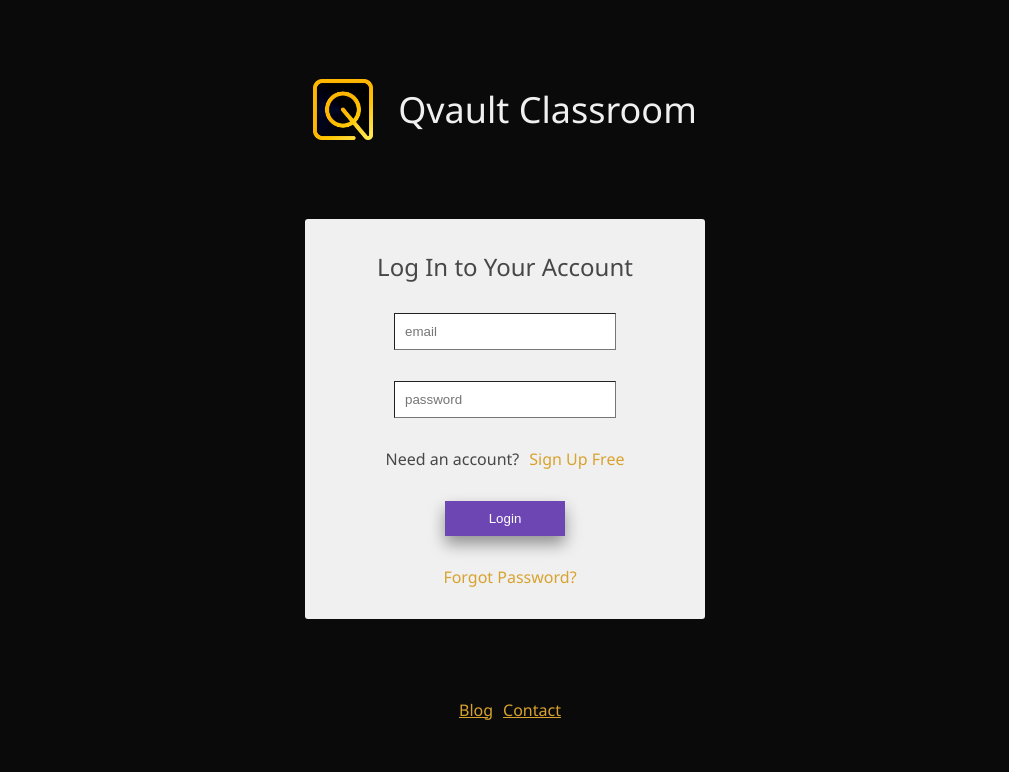
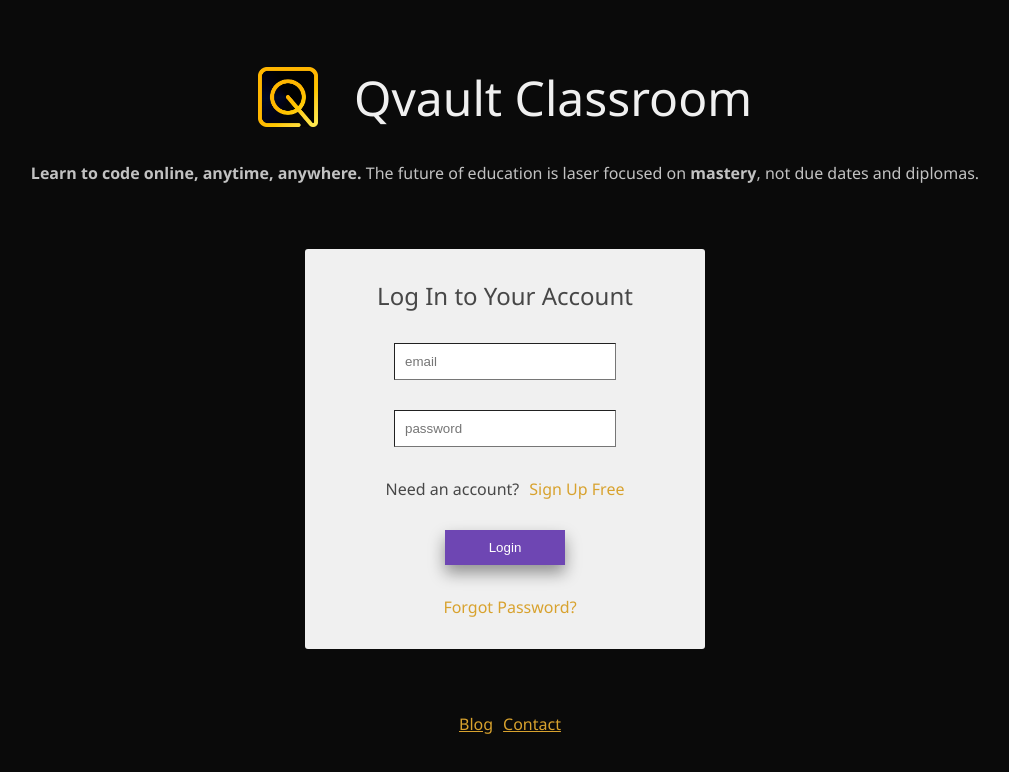
Before and after one commit to hasibarman08/classroom.qvault.io, a Vue app: page /#/ in a window 1280 px wide. Shown: the top 772 px of the page, without its empty margins (135-1144 px from the left). Built offline with nearby package versions, Linux system fonts and the light colour scheme; what vue-notification would draw is missing.

Commit message:
landing page and confirm password

```diff
--- a/src/views/Login.vue
+++ b/src/views/Login.vue
@@ -6,6 +6,11 @@
         src="../img/qvault-icon.png"
       >
       <span id="title">Qvault Classroom</span>
+      <div id="sub-title-container">
+        <span>
+          <b>Learn to code online, anytime, anywhere.</b> The future of education is laser focused on <b>mastery</b>, not due dates and diplomas.
+        </span>
+      </div>
     </div>
 
     <div id="panel">
@@ -56,6 +61,11 @@
         <TextInput
           v-model="registerPassword"
           placeholder="password"
+          type="password"
+        />
+        <TextInput
+          v-model="registerPasswordConfirm"
+          placeholder="confirm password"
           type="password"
         />
         <BlockButton class="btn">
@@ -163,6 +173,7 @@ export default {
       registerFirstName: null,
       registerLastName: null,
       registerPassword: null,
+      registerPasswordConfirm: null,
       recoverEmail: null,
       recoverPassword: null,
       recoverCode: null,
@@ -190,6 +201,13 @@ export default {
       }
     },
     async register(){
+      if (this.registerPassword !== this.registerPasswordConfirm){
+        this.$notify({
+          type: 'error',
+          text: 'Passwords don\'t match'
+        });
+        return;
+      }
       try {
         await createUser(
           this.registerEmail,
@@ -280,7 +298,6 @@ export default {
   #title-container {
     width: 100%;
     text-align: center;
-    color: $gray-lightest;
 
     img {
       vertical-align: middle;
@@ -288,9 +305,17 @@ export default {
     }
 
     #title {
-      margin-left: 25px;
-      font-size: 36px;
+      margin-left: .75em;
+      font-size: 3em;
       vertical-align: middle;
+      color: $gray-lightest;
+    }
+
+    #sub-title-container {
+      margin-top: 2em;
+      font-size: 1em;
+      vertical-align: middle;
+      color: $gray-lighter;
     }
   }
 
```
